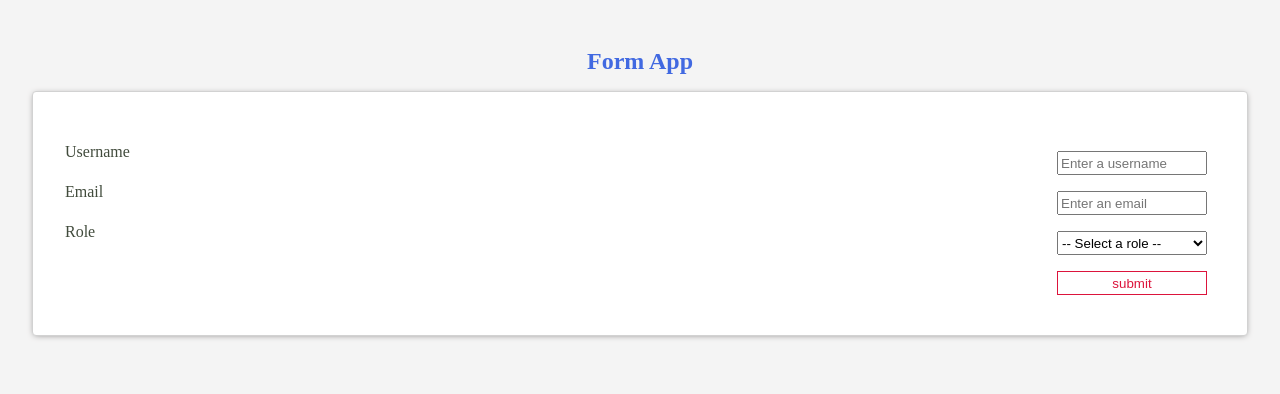
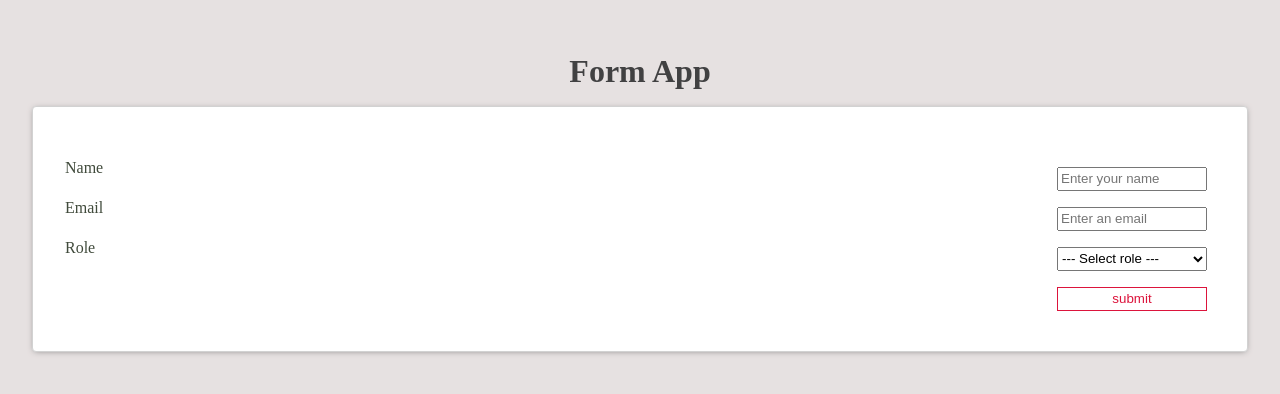
Before and after one commit to bloominstituteoftechnology/team-builder, a React (Create React App) app: page / in a window 1280 px wide. Shown: the top 394 px of the page. Built offline with nearby package versions, Linux system fonts and the light colour scheme.

Commit message:
Updated error message

```diff
--- a/src/App.js
+++ b/src/App.js
@@ -32,9 +32,10 @@ function App() {
       setErrorText("Please complete all fields before submission.");
       return;
     }
-    setMembers(members.concat(newMember))
-    setFormValues(initialFormValues)
-    setErrorText('')
+    setMembers(members.concat(newMember));
+    setFormValues(initialFormValues);
+    setErrorText('Submission Successful');
+    setTimeout(setErrorText,1100,'');
   }
 
   return (
--- a/src/Form.js
+++ b/src/Form.js
@@ -21,14 +21,14 @@ export default function Form(props){
     <form className='for container' onSubmit={onSubmit}>
         <h2 className='errorText'>{errorText}</h2>
         <div className='form-group inputs'>
-            <label>Username
+            <label>Name
                 <input
                 type="text"
                 name="name"
                 value={values.name}
                 onChange={onChange}
                 maxLength="30"
-                placeholder="Enter a username"
+                placeholder="Enter your name"
                 />
             </label>
             <label>Email
@@ -43,7 +43,7 @@ export default function Form(props){
             </label>
             <label>Role
             <select value={values.role} name="role" onChange={onChange}>
-                <option value="">-- Select a role --</option>
+                <option value="">--- Select role ---</option>
                 <option value="Frontend">Frontend</option>
                 <option value="Backend">Backend</option>
                 <option value="Full Stack">Full Stack</option>
--- a/src/index.css
+++ b/src/index.css
@@ -16,7 +16,7 @@ code {
   box-sizing: border-box;
 }
 body {
-  background-color: rgb(244, 244, 244);
+  background-color: rgb(230, 225, 225);
   color: rgb(65, 75, 60);
   font-family: 'Bitter', serif;
   padding: 32px;
@@ -30,10 +30,10 @@ body {
   margin-bottom: 24px;
 }
 h1, h2, h3, h4 {
-  color: royalblue;
+  color: rgb(65, 65, 66);
 }
 h1 {
-  font-size: 1.5rem;
+  font-size: 2rem;
   margin-bottom: 1rem;
 }
 h2 {
@@ -64,3 +64,7 @@ button {
   display: flex;
   justify-content: flex-end;
 }
+
+.errorText{
+  color:rgb(247, 62, 62);
+}
```
